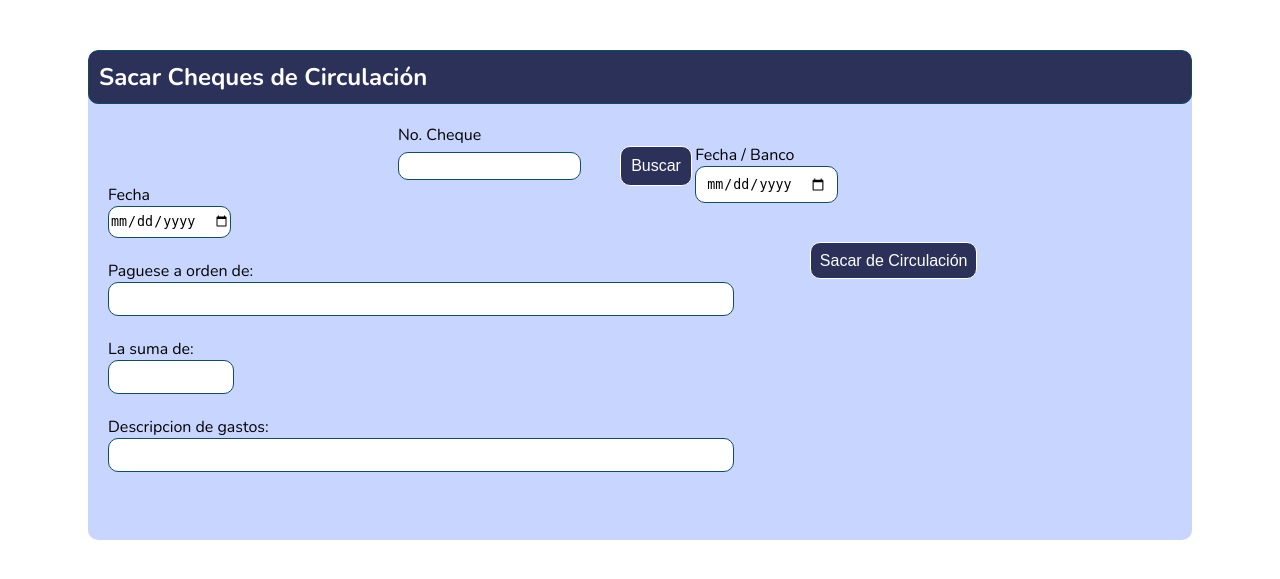
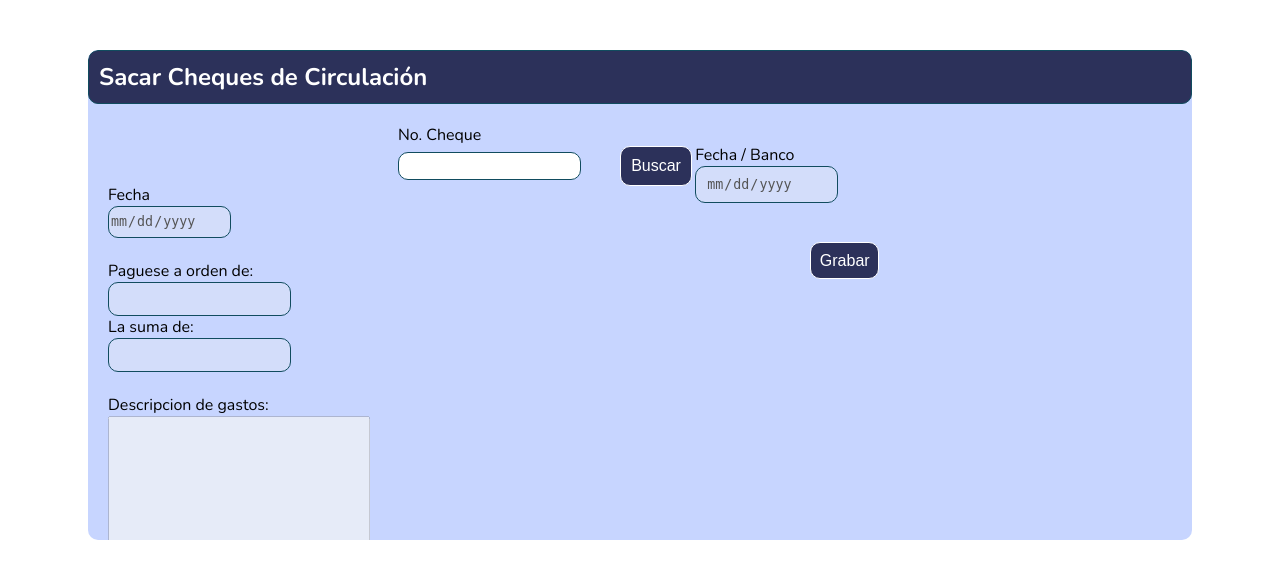
Before and after one commit to noemvy/paginaConciliacion, a PHP site: page /sacarDeCirculacion.php in a window 1280 px wide. Shown: the top 579 px of the page. Run offline with PHP 8.4, Linux system fonts and the light colour scheme.

Commit message:
subiendo funciones

```diff
--- a/HTML/sacarDeCirculacion.php
+++ b/HTML/sacarDeCirculacion.php
@@ -1,3 +1,4 @@
+<?php  include "../consultas/circulacionConsulta.php" ?>
 <!DOCTYPE html>
 <html lang="en">
 
@@ -12,7 +13,8 @@
 
 <body>
 
-    <div class="contenido">
+<form method="post" action="<?php echo $_SERVER['PHP_SELF']; ?>">
+<div class="contenido">
 
         <h2 class="tituloCreacion"> Sacar Cheques de Circulación </h2>
 
@@ -22,8 +24,8 @@
 
                 <label> No. Cheque </label> <br>
 
-                <input type="text" name="" id="">
-                <button type="button">Buscar</button>
+                <input type="text" name="numero_cheque" id="numero_cheque"value="<?php  echo $numero_cheque?>">
+                <button type="submit" name="buscar">Buscar</button>
 
             </div>
 
@@ -32,16 +34,18 @@
             <div class="segundoCampoCheque">
 
                 <label> Fecha </label> <br>
-                <input type="date" name="" id=""> <br> <br>
+                <input type="date" id="fechaCheque" name="fechaCheque " disabled value="<?php echo $fechaCheque ?>"><br> <br>
 
                 <label> Paguese a orden de: </label> <br>
-                <input class="ordenPrimerCampo" type="text" name="" id=""> <br> <br>
+                <input type="text" id="pagueseALaOrden" name="pagueseALaOrden" disabled
+                value="<?php echo $proveedorNombre ?>"> <br>
 
                 <label> La suma de: </label> <br>
-                <input class="sumaPrimerCampo" type="text" name="" id=""> <br> <br>
+                <input type="text" name="monto" id="monto" disabled value="<?php echo $monto ?>"><br> <br>
 
                 <label> Descripcion de gastos: </label> <br>
-                <input class="detalleCampo" type="text" name="" id="">
+                <textarea name="descripcion" id="descripcion" cols="30" rows="10"
+                disabled><?php echo $descripcion ?></textarea>
 
             </div>
 
@@ -54,11 +58,11 @@
             <div class="objeto">
 
                 <label> Fecha / Banco </label> <br>
-                <input type="date" name="" id="">
+                <input type="date" id="circulacion" name="circulacion" disabled >
 
                 <div class="boton1">
 
-                    <button type="button"> Sacar de Circulación </button>
+                <button type="submit" name= "grabar" disabled <?php echo $disabledAnular; ?>>Grabar</button>
 
                 </div>
 
@@ -69,6 +73,8 @@
 
     </div>
 
+</form>
+
     <script src="script.js"></script>
 
 </body>
```
